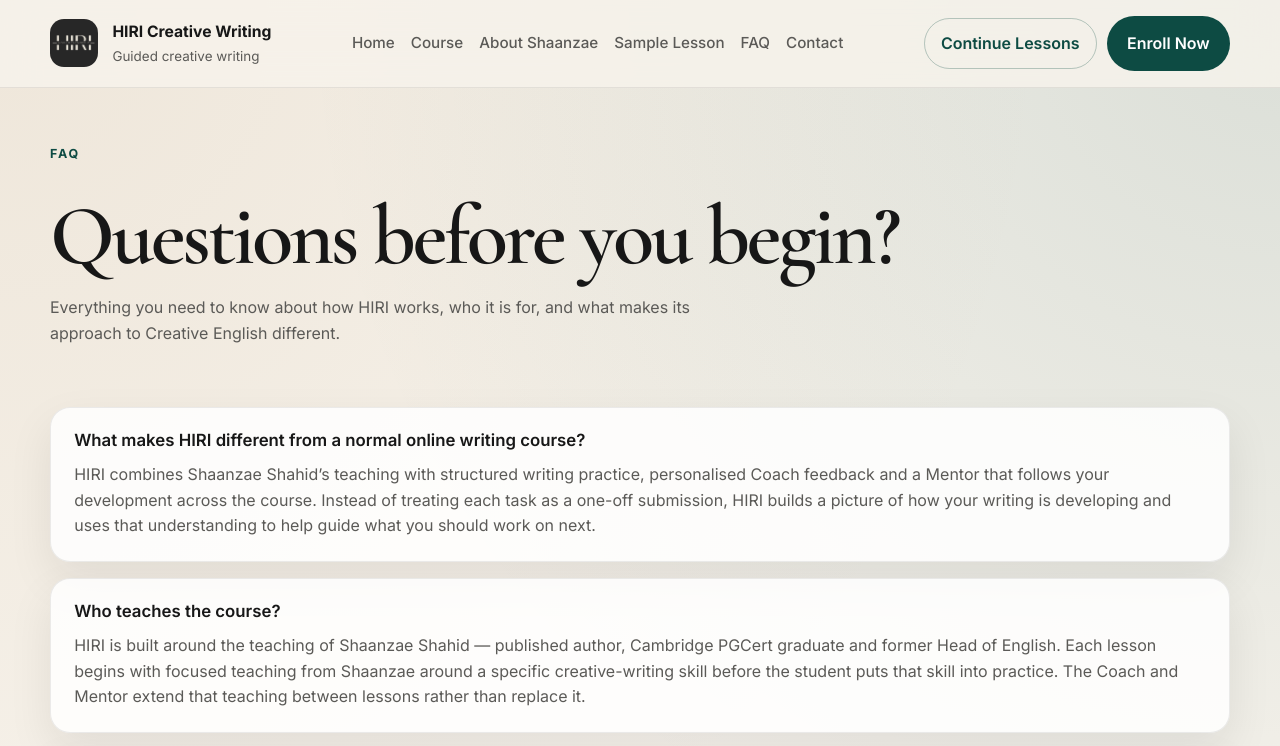
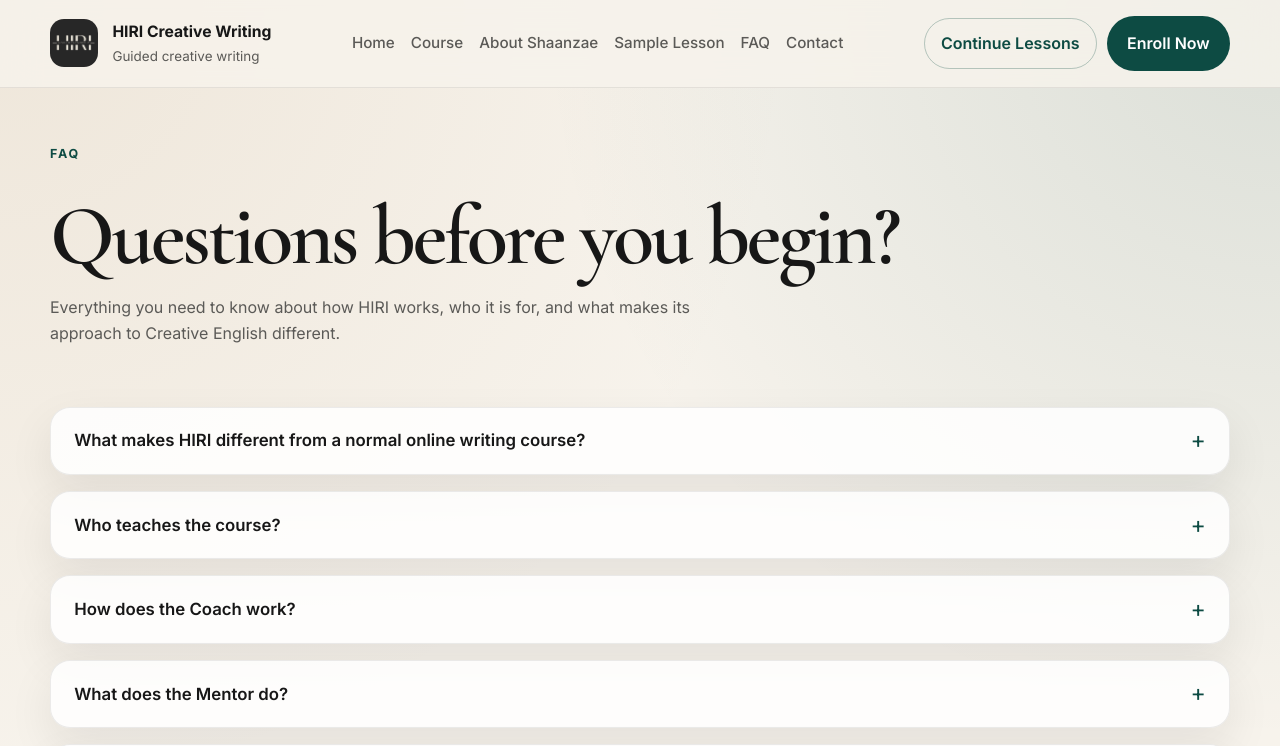
Before and after one commit to sm9449/hiri-website, a Next.js app: page /faq in a window 1280 px wide. Shown: the top 746 px of the page. Built offline with nearby package versions, Linux system fonts and the light colour scheme.

Commit message:
faq page update 2

```diff
--- /dev/null
+++ b/app/faq/faq-accordion.tsx
@@ -0,0 +1,40 @@
+"use client";
+
+import { useState } from "react";
+
+type FaqItem = {
+  question: string;
+  answer: string;
+};
+
+export function FaqAccordion({ items }: { items: readonly FaqItem[] }) {
+  const [openIndex, setOpenIndex] = useState<number | null>(null);
+
+  return (
+    <section className="section faq-list" aria-label="Frequently asked questions">
+      {items.map((item, index) => {
+        const isOpen = openIndex === index;
+        const answerId = `faq-answer-${index}`;
+
+        return (
+          <article className={`faq-item${isOpen ? " is-open" : ""}`} key={item.question}>
+            <h2 className="faq-question">
+              <button
+                type="button"
+                aria-expanded={isOpen}
+                aria-controls={answerId}
+                onClick={() => setOpenIndex(isOpen ? null : index)}
+              >
+                <span>{item.question}</span>
+                <span className="faq-indicator" aria-hidden="true">{isOpen ? "−" : "+"}</span>
+              </button>
+            </h2>
+            <div id={answerId} className="faq-answer" hidden={!isOpen}>
+              <p>{item.answer}</p>
+            </div>
+          </article>
+        );
+      })}
+    </section>
+  );
+}
--- a/app/faq/page.tsx
+++ b/app/faq/page.tsx
@@ -1,6 +1,7 @@
 import type { Metadata } from "next";
 import { ButtonLink, Container, SectionHeading } from "@/components/ui";
 import { faqItems } from "@/lib/site";
+import { FaqAccordion } from "./faq-accordion";
 
 export const metadata: Metadata = {
   title: "FAQ",
@@ -24,14 +25,7 @@
           />
         </section>
 
-        <section className="section faq-list">
-          {faqItems.map((item) => (
-            <article className="faq-item" key={item.question}>
-              <h3>{item.question}</h3>
-              <p>{item.answer}</p>
-            </article>
-          ))}
-        </section>
+        <FaqAccordion items={faqItems} />
 
         <section className="section">
           <div className="cta-band">
--- a/app/globals.css
+++ b/app/globals.css
@@ -552,12 +552,18 @@
   padding: 1.35rem 1.45rem;
 }
 
-.faq-item h3 {
-  margin-bottom: 0.65rem;
-  font-family: var(--font-inter), system-ui, sans-serif;
-  font-size: 1.05rem;
-  line-height: 1.35;
+.faq-item.is-open {
+  border-color: rgba(13, 75, 67, 0.25);
+  background: rgba(255, 255, 255, 0.92);
 }
+
+.faq-question { margin: 0; }
+.faq-question button { display: flex; align-items: center; justify-content: space-between; width: 100%; gap: 1rem; padding: 0; border: 0; color: var(--ink); background: transparent; font: 600 1.05rem/1.35 var(--font-inter), system-ui, sans-serif; text-align: left; cursor: pointer; }
+.faq-question button:focus-visible { outline: 2px solid var(--warm); outline-offset: .35rem; border-radius: 4px; }
+.faq-indicator { flex: 0 0 auto; color: var(--accent); font-size: 1.45rem; font-weight: 400; line-height: 1; }
+.faq-answer { padding-top: .8rem; }
+.faq-answer p { max-width: 70ch; margin: 0; color: var(--muted); }
+.faq-answer[hidden] { display: none; }
 
 .pricing-panel,
 .lesson-panel,
```
